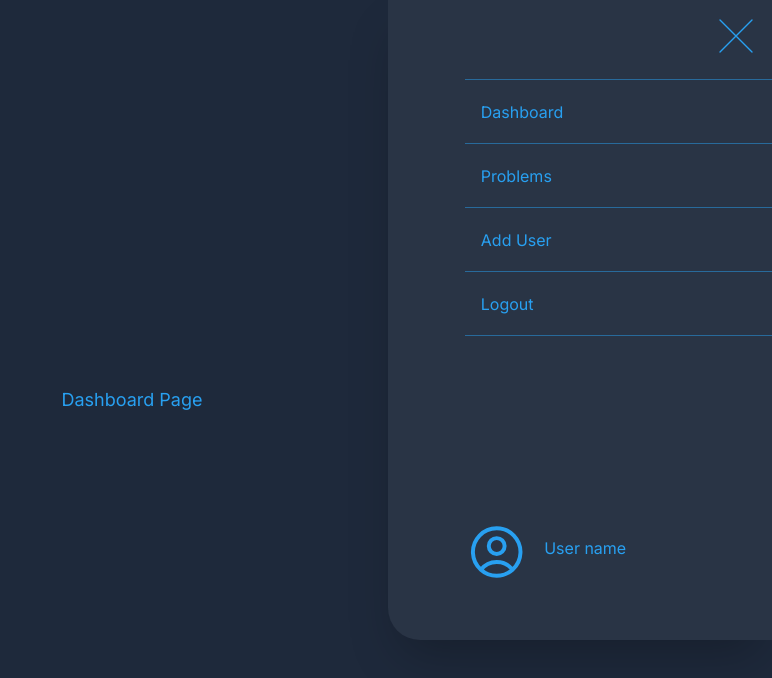
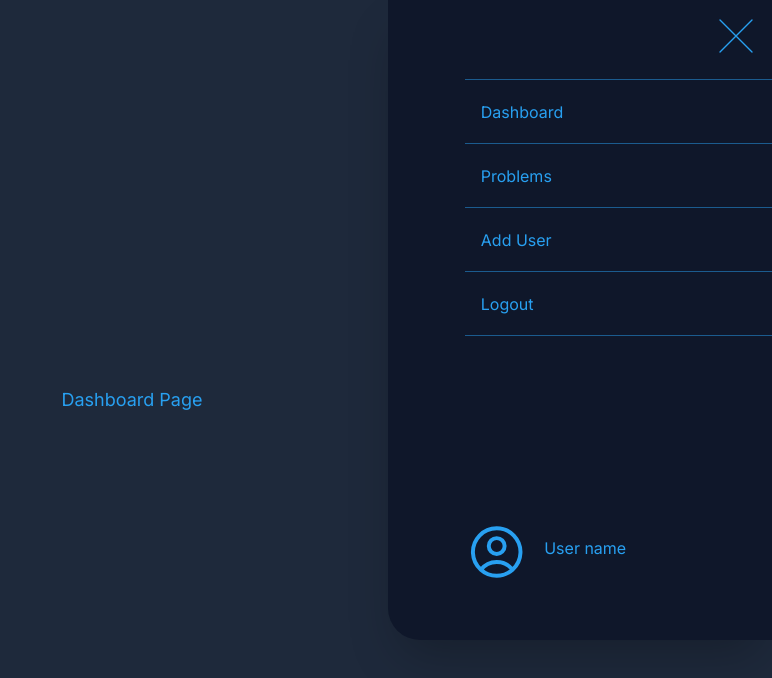
Before and after one commit to DebasishBarai/meetcode, a Next.js app: page /dashboard in a window 1280 px wide. Both pictures are taken after a click on the icon 1244 px from the left and 36 px from the top of the page. Shown: the top 678 px of the page, without its empty margins (508-1280 px from the left). Built offline with nearby package versions, Linux system fonts and the light colour scheme.

Commit message:
navbar menu added to thee questions page

```diff
--- /dev/null
+++ b/app/questions/layout.tsx
@@ -0,0 +1,14 @@
+import LayoutComponent from '@/components/LayoutComponent';
+
+export default function QuestionsLayout({
+  children,
+}: {
+  children: React.ReactNode;
+}) {
+  return (
+    <section>
+      <LayoutComponent />
+      {children}
+    </section>
+  );
+}
--- a/components/LayoutComponent.tsx
+++ b/components/LayoutComponent.tsx
@@ -26,7 +26,7 @@ const LayoutComponent = () => {
         </div>
       </div>
       <div className={`${!isOpen ? 'hidden' : ''}`}>
-        <div className='absolute right-0 top-0 min-h-[80%] w-96 grid-flow-row grid-rows-[5rem_auto_5rem] rounded-[0_0_0_2rem] bg-[rgba(255,_255,_255,_0.05)] shadow-2xl'>
+        <div className='absolute right-0 top-0 min-h-[80%] w-96 grid-flow-row grid-rows-[5rem_auto_5rem] rounded-[0_0_0_2rem] bg-slate-900 shadow-2xl'>
           <div className='relative left-[20%] top-0 h-20 w-[80%] border-b border-b-[#28A0F1]/[0.5]'>
             <svg
               xmlns='http://www.w3.org/2000/svg'
```
